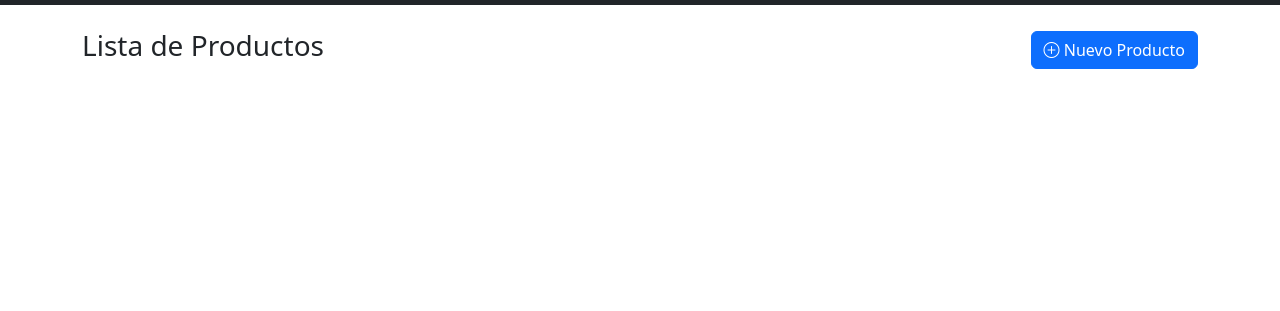
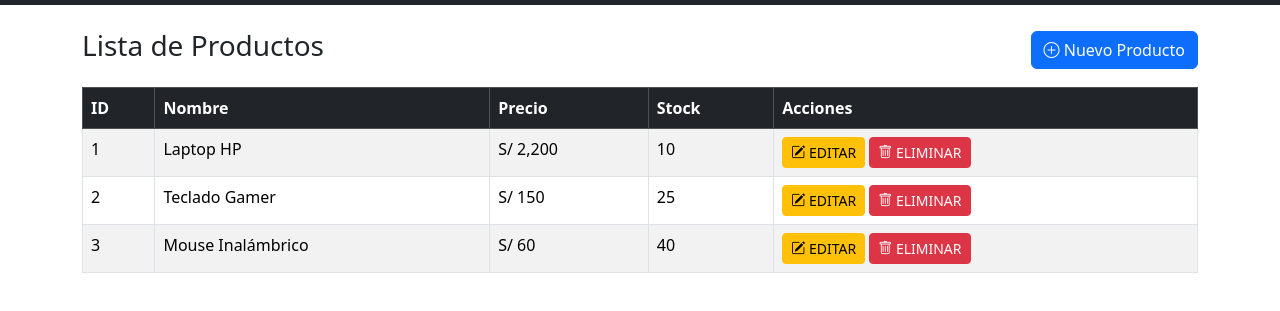
Before and after one commit to CristhianMosayhuate/web-tarea09, a plain HTML site: page index.html in a window 1280 px wide. Shown: the part 51-362 px from the top of the page. Drawn offline with nearby package versions, Linux system fonts and the light colour scheme.

Commit message:
La tabla

```diff
--- a/index.html
+++ b/index.html
@@ -34,5 +34,63 @@
                 <i class="bi bi-plus-circle"></i> Nuevo Producto
             </a>
         </div>
+
+        <table class="table table-striped table-bordered">
+            <thead class="table-dark">
+                <tr>
+                    <th>ID</th>
+                    <th>Nombre</th>
+                    <th>Precio</th>
+                    <th>Stock</th>
+                    <th>Acciones</th>
+                </tr>
+            </thead>
+            <tbody>
+                <tr>
+                    <td>1</td>
+                    <td>Laptop HP</td>
+                    <td>S/ 2,200</td>
+                    <td>10</td>
+                    <td>
+                        <button class="btn btn-warning btn-sm">
+                            <i class="bi bi-pencil-square"></i> EDITAR
+                        </button>
+                        <button class="btn btn-danger btn-sm">
+                            <i class="bi bi-trash"></i> ELIMINAR
+                        </button>
+                    </td>
+                </tr>
+                <tr>
+                    <td>2</td>
+                    <td>Teclado Gamer</td>
+                    <td>S/ 150</td>
+                    <td>25</td>
+                    <td>
+                        <button class="btn btn-warning btn-sm">
+                            <i class="bi bi-pencil-square"></i> EDITAR
+                        </button>
+                        <button class="btn btn-danger btn-sm">
+                            <i class="bi bi-trash"></i> ELIMINAR
+                        </button>
+                    </td>
+                </tr>
+                <tr>
+                    <td>3</td>
+                    <td>Mouse Inalámbrico</td>
+                    <td>S/ 60</td>
+                    <td>40</td>
+                    <td>
+                        <button class="btn btn-warning btn-sm">
+                            <i class="bi bi-pencil-square"></i> EDITAR
+                        </button>
+                        <button class="btn btn-danger btn-sm">
+                            <i class="bi bi-trash"></i> ELIMINAR
+                        </button>
+                    </td>
+                </tr>
+            </tbody>
+        </table>
+
+    </div>
 </body>
 </html>
```
